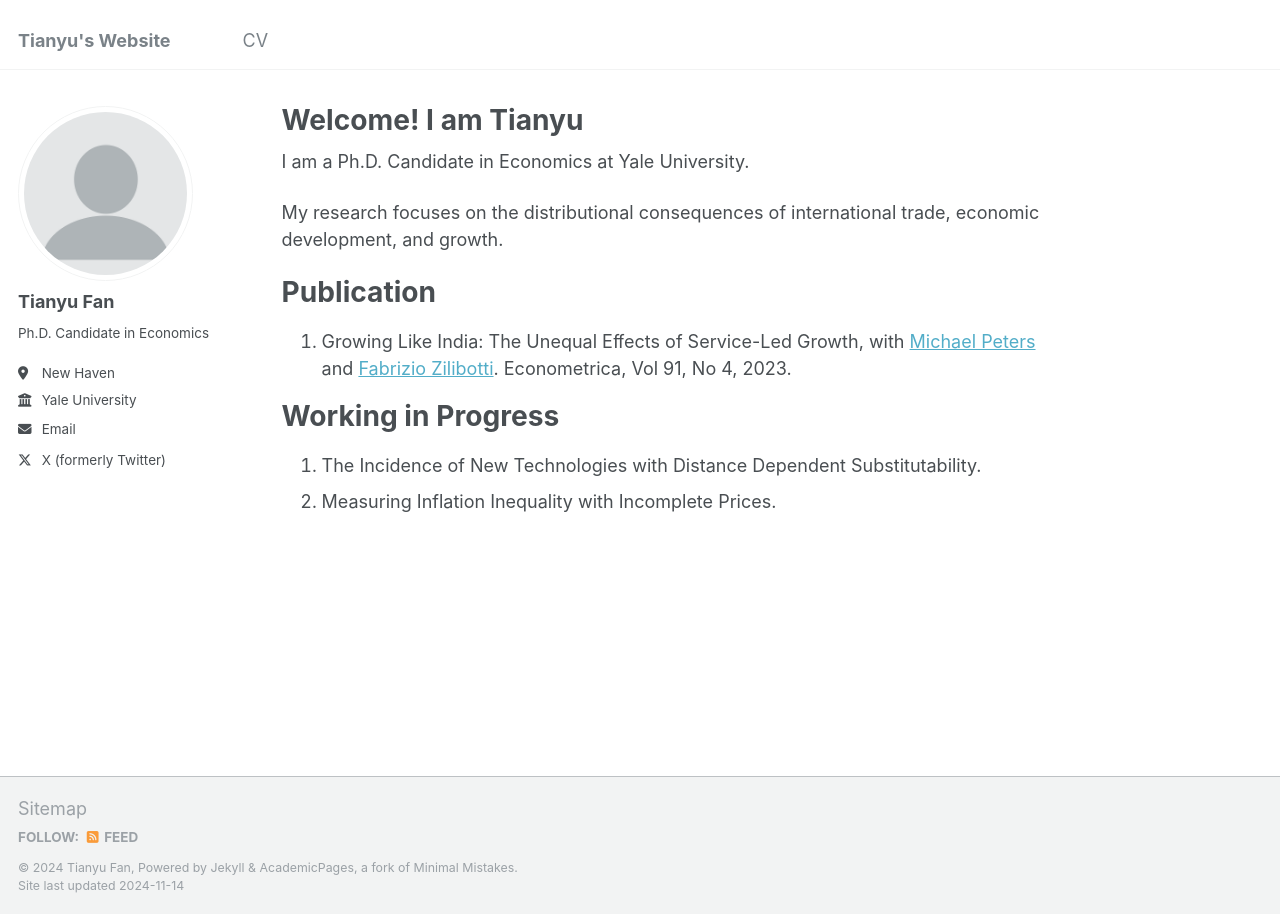
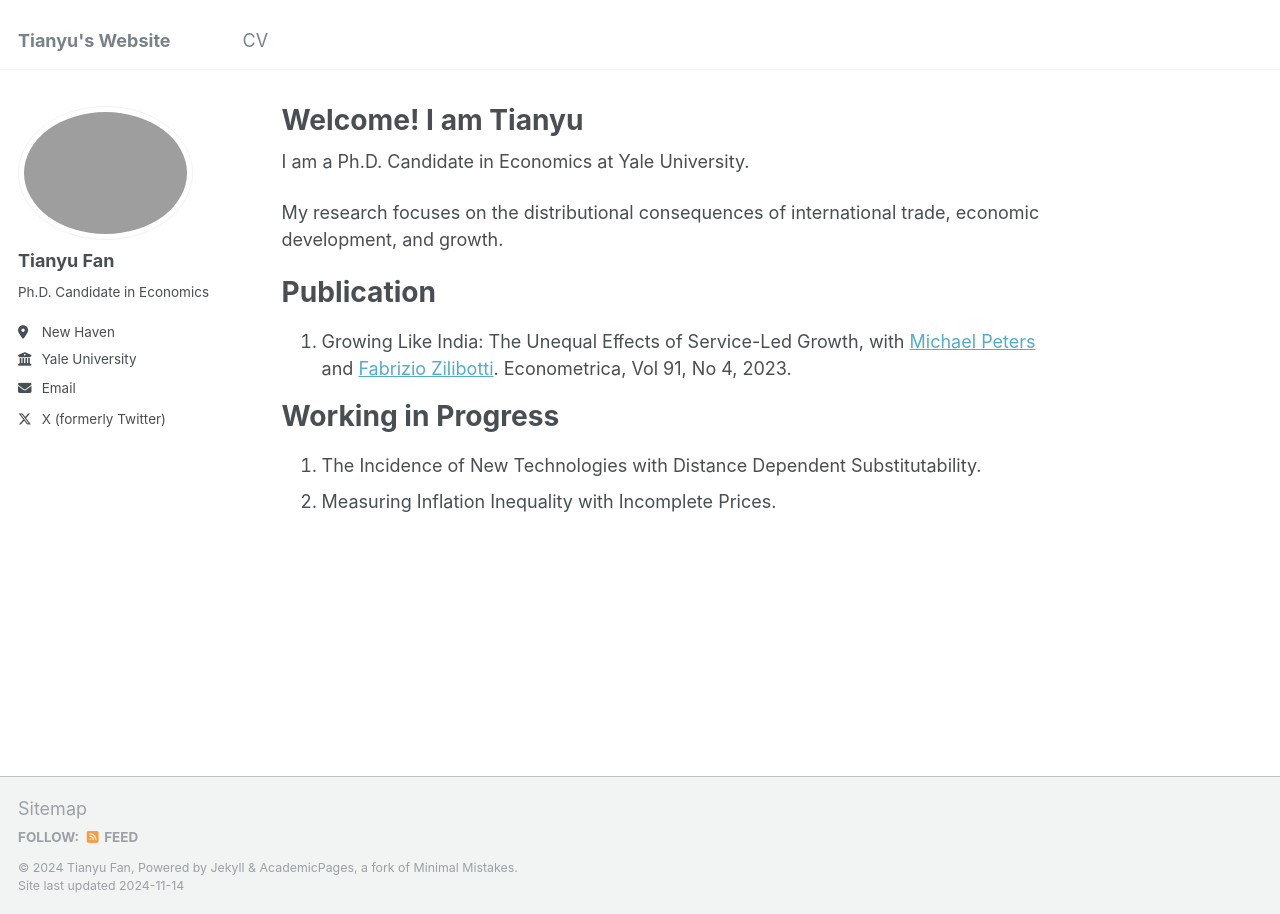
Before and after one commit to tianyufan-econ/tianyufan-econ.github.io, a Jekyll site: the page built from _pages/about.md, in a window 1280 px wide. Built offline with Jekyll 4.4.1, drawn with Linux system fonts in a browser that asks for light colours.

Commit message:
Update _config.yml

```diff
--- a/_config.yml
+++ b/_config.yml
@@ -21,7 +21,7 @@ repository               : "tianyufan/tianyufan.github.io"
 #               Additional customization can be done by editing /_includes/author-profile.html
 author:
   # Biographic information
-  avatar           : "profile.png"
+  avatar           : "profile_mtwashington.png"
   name             : "Tianyu Fan"
   pronouns         : # example: "she/her"
   bio              : "Ph.D. Candidate in Economics"
```
